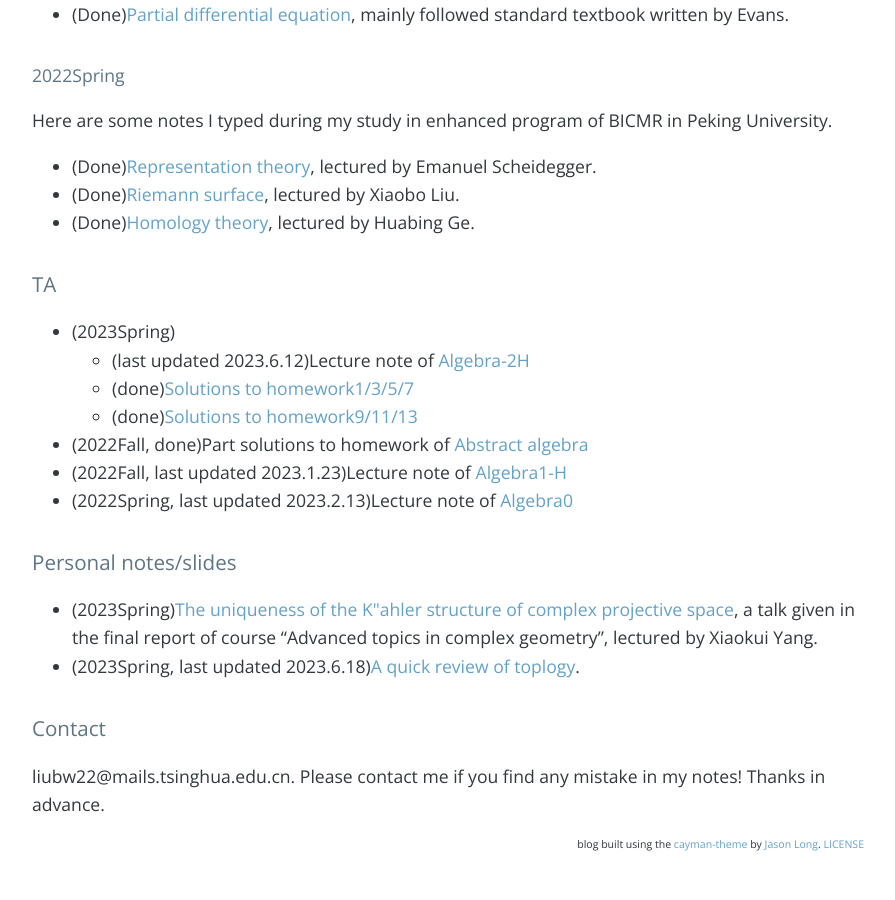
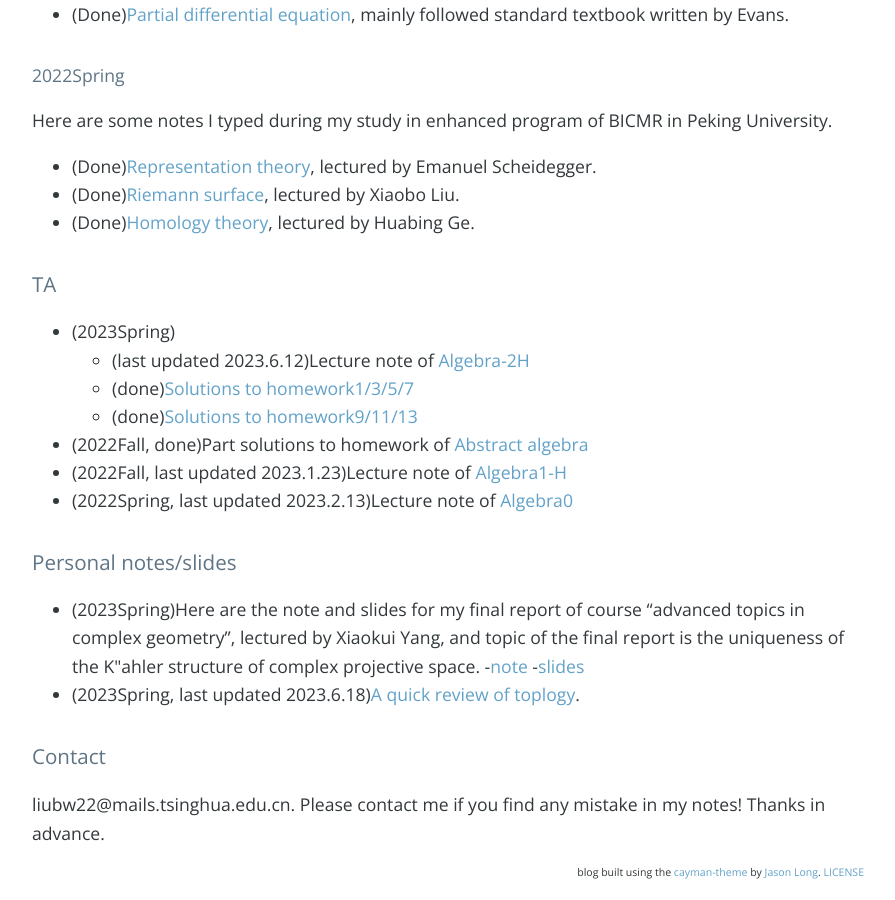
Before and after one commit to bowenl-math/bowenl-math.github.io, a Jekyll site: the page built from index.md, in a window 1280 px wide and 900 px high, scrolled down 1254 px. Shown: the whole window, without its empty margins (192-1087 px from the left). Built offline with Jekyll 4.4.1, drawn with Linux system fonts in a browser that asks for light colours; nearby versions of some CDN libraries; our own code applies the rules of GitHub Pages for plain Markdown files; the list of posts is cut into pages by our own code; comment, search, counter and statistics services are not loaded; before the commit the page ends 2126 px from its top, so only the background shows below that.

Commit message:
update CPn

```diff
--- a/index.md
+++ b/index.md
@@ -39,7 +39,9 @@
 
 
 ### Personal notes/slides
-* (2023Spring)[The uniqueness of the K\"ahler structure of complex projective space](notes/personal notes/Uniqueness_CPn.pdf), a talk given in the final report of course “Advanced topics in complex geometry", lectured by Xiaokui Yang.
+* (2023Spring)Here are the note and slides for my final report of course “advanced topics in complex geometry", lectured by Xiaokui Yang, and topic of the final report is the uniqueness of the K\"ahler structure of complex projective space.
+   -[note](notes/personal notes/Uniqueness_CPn/note)
+   -[slides](notes/personal notes/Uniqueness_CPn/slides)
 * (2023Spring, last updated 2023.6.18)[A quick review of toplogy](notes/personal notes/Review_of_topology.pdf).
 
 
```
Also changed, not shown: 4 other files.
